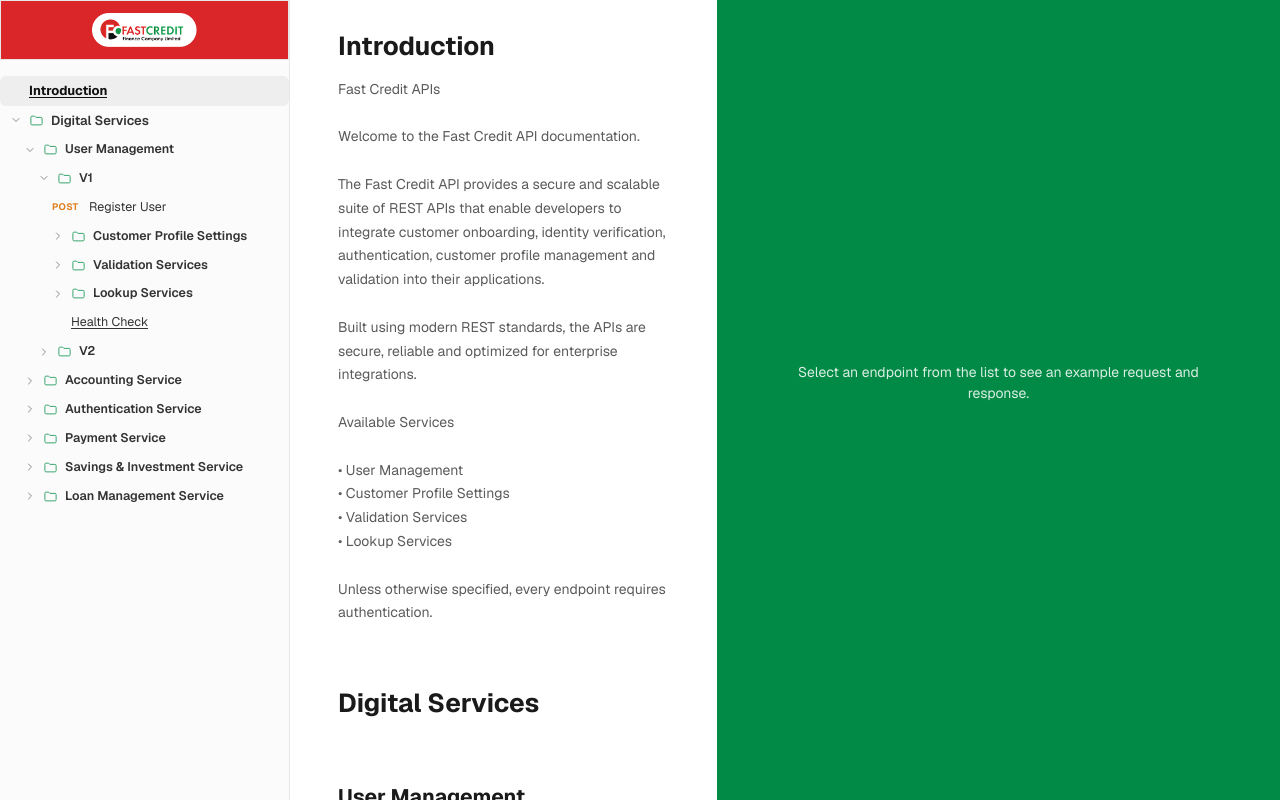
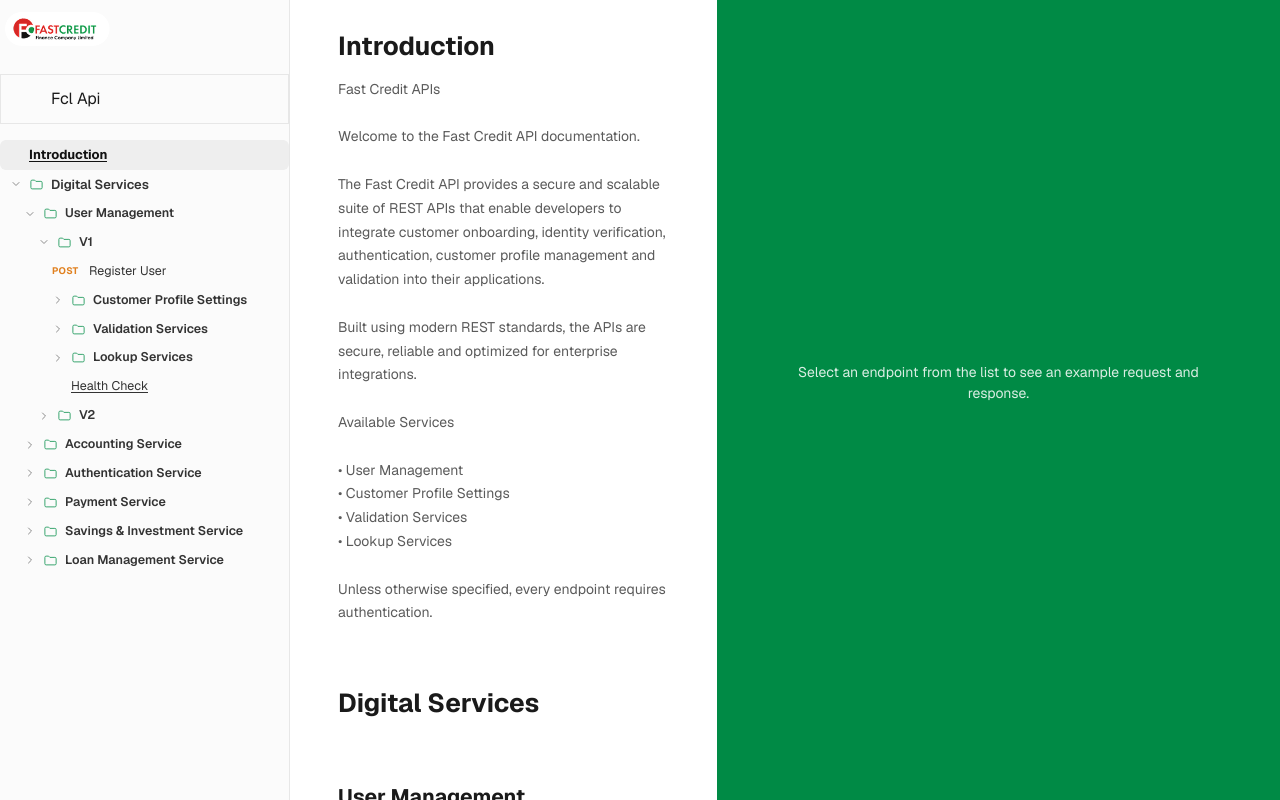
Before and after one commit to itsxdamdam/fcl-documentation, a Next.js app: page / in a window 1280 px wide. Built offline with nearby package versions, Linux system fonts and the light colour scheme.

Commit message:
removed red bg on logo

```diff
--- a/components/Sidebar.tsx
+++ b/components/Sidebar.tsx
@@ -194,13 +194,11 @@
     >
       <div
         style={{
-          border: `1px solid ${colors.border}`,
           padding: "12px 5px",
           marginBottom: "16px",
-          backgroundColor: "#da2529",
           display: "flex",
           alignItems: "center",
-          justifyContent: "center",
+          justifyContent: "left",
           width: "100%",
         }}
       >
@@ -211,6 +209,21 @@
           height={61}
           style={{ height: "34px", width: "auto" }}
         />
+      </div>
+           <div
+        style={{
+          border: `1px solid ${colors.border}`,
+          padding: "12px 5px",
+          marginBottom: "16px",
+          // backgroundColor: "#da2529",
+          display: "flex",
+          alignItems: "center",
+          justifyContent: "left",
+          paddingLeft:"50px",
+          width: "100%",
+        }}
+      >
+       Fcl Api
       </div>
 
       {annotatedMenu.map((node) => (
```
